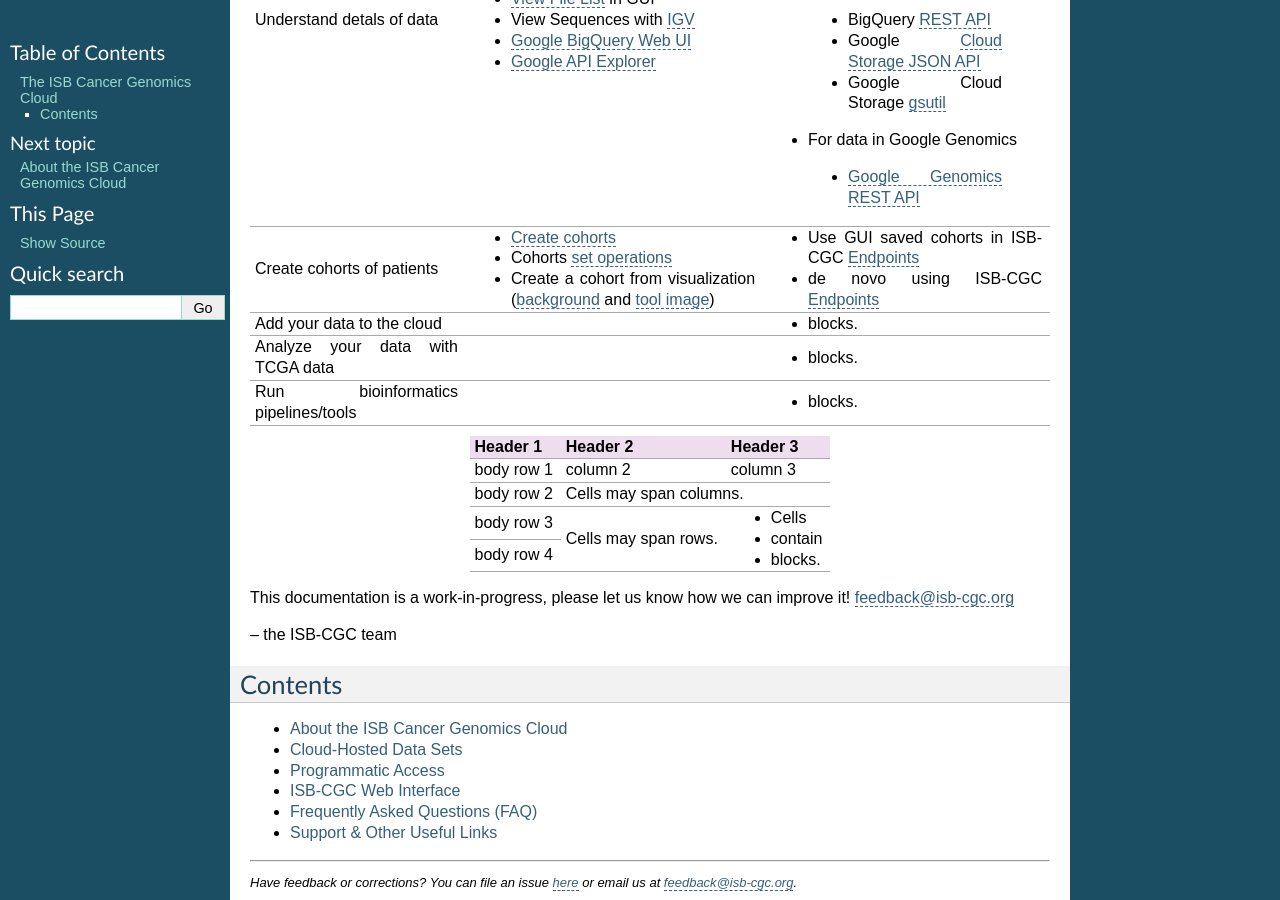
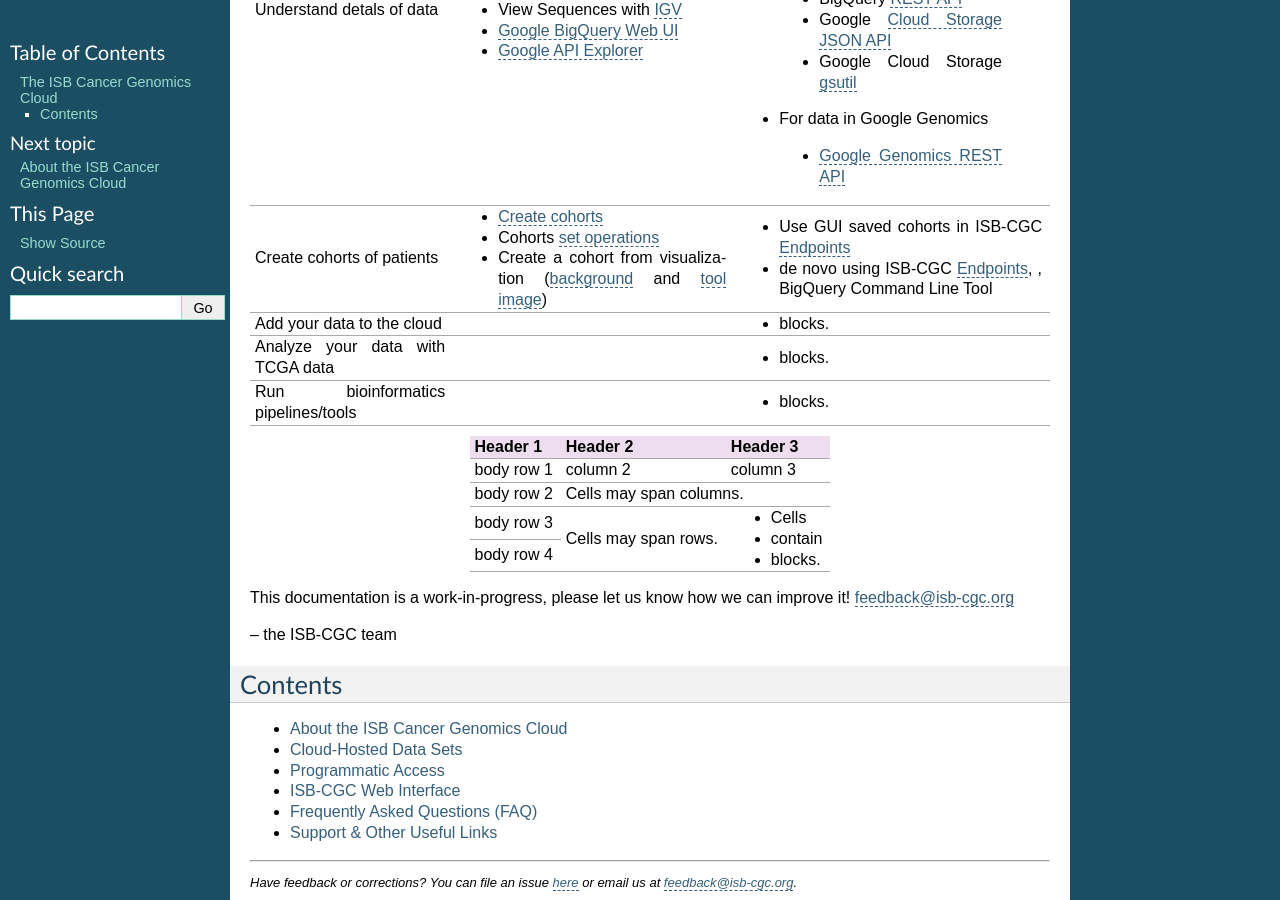
Before and after one commit to isb-cgc/readthedocs, a Sphinx documentation site: the page built from docs/source/index.rst, in a window 1280 px wide and 900 px high, scrolled down 1152 px. Built offline with Sphinx 7.4.7, drawn with Linux system fonts in a browser that asks for light colours.

Commit message:
Update index.rst

```diff
--- a/docs/source/index.rst
+++ b/docs/source/index.rst
@@ -48,7 +48,7 @@ The table below describes the types of functions that can be performed in ISB-CG
 |                                   |                                                                                                                                                                                              | - `Google Genomics REST API <https://cloud.google.com/genomics/reference/rest/>`_                                                                                                                                   |
 +-----------------------------------+----------------------------------------------------------------------------------------------------------------------------------------------------------------------------------------------+---------------------------------------------------------------------------------------------------------------------------------------------------------------------------------------------------------------------+
 |Create cohorts of patients         |- `Create cohorts </webapp/Saved-Cohorts.html>`_                                                                                                                                              |- Use GUI saved cohorts in ISB-CGC `Endpoints </progapi/Programmatic-API.html>`_                                                                                                                                     |
-|                                   |- Cohorts `set operations <search.html?q=set+operations&check_keywords=yes&area=default>`_                                                                                                    |- de novo using ISB-CGC `Endpoints </progapi/Programmatic-API.html>`_                                                                                                                                                |
+|                                   |- Cohorts `set operations <search.html?q=set+operations&check_keywords=yes&area=default>`_                                                                                                    |- de novo using ISB-CGC `Endpoints </progapi/Programmatic-API.html>`_, , BigQuery Command Line Tool                                                                                                                  |
 |                                   |- Create a cohort from visualization (`background </search.html?q=Creating+a+Cohort+from+a+Visualization&check_keywords=yes&area=default>`_ and `tool image </search.html?q=Selection+Icon>`_)|                                                                                                                                                                                                                     |
 +-----------------------------------+----------------------------------------------------------------------------------------------------------------------------------------------------------------------------------------------+---------------------------------------------------------------------------------------------------------------------------------------------------------------------------------------------------------------------+
 |Add your data to the cloud         |                                                                                                                                                                                              |- blocks.                                                                                                                                                                                                            |
```
